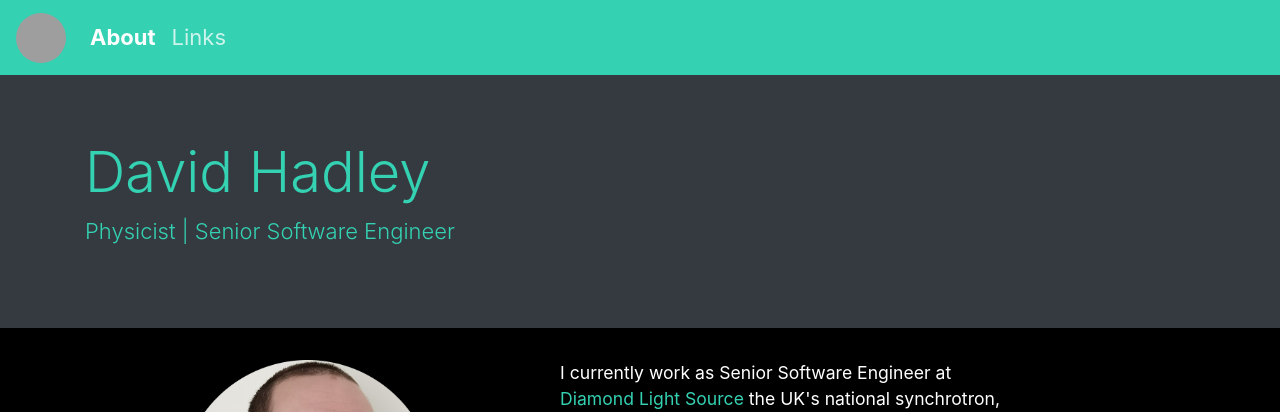
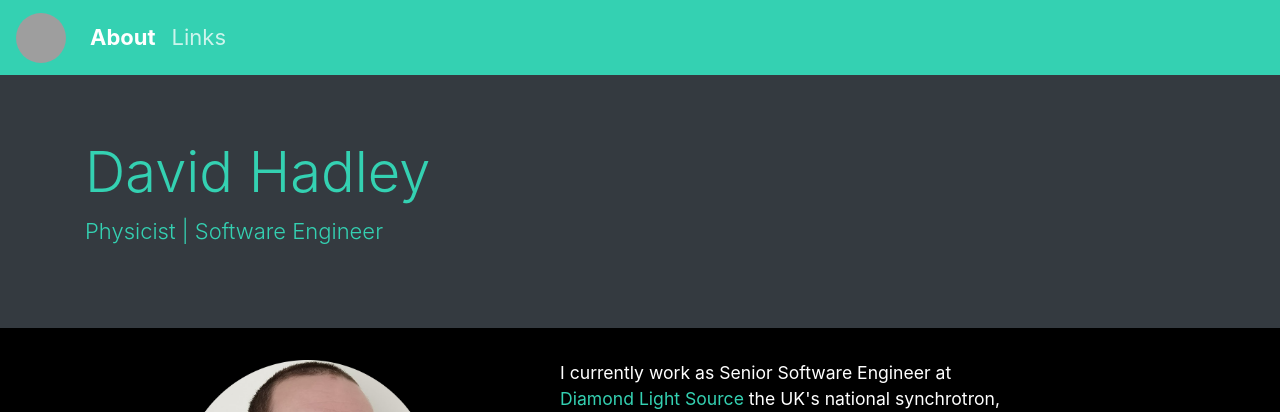
Before and after one commit to davehadley/davehadley.github.io, a Jekyll site: the page built from index.html, in a window 1280 px wide. Shown: the top 412 px of the page. Built offline with Jekyll 4.4.1, drawn with Linux system fonts in a browser that asks for light colours; grey boxes are pictures that could not be loaded.

Commit message:
update description

```diff
--- a/_config.yml
+++ b/_config.yml
@@ -9,7 +9,7 @@ permalink: pretty
 # Setup
 title: David Hadley
 tagline: ""
-description: "Physicist | Senior Software Engineer"
+description: "Physicist | Software Engineer"
 url: http://davehadley.co.uk
 
 baseurl: /
```
